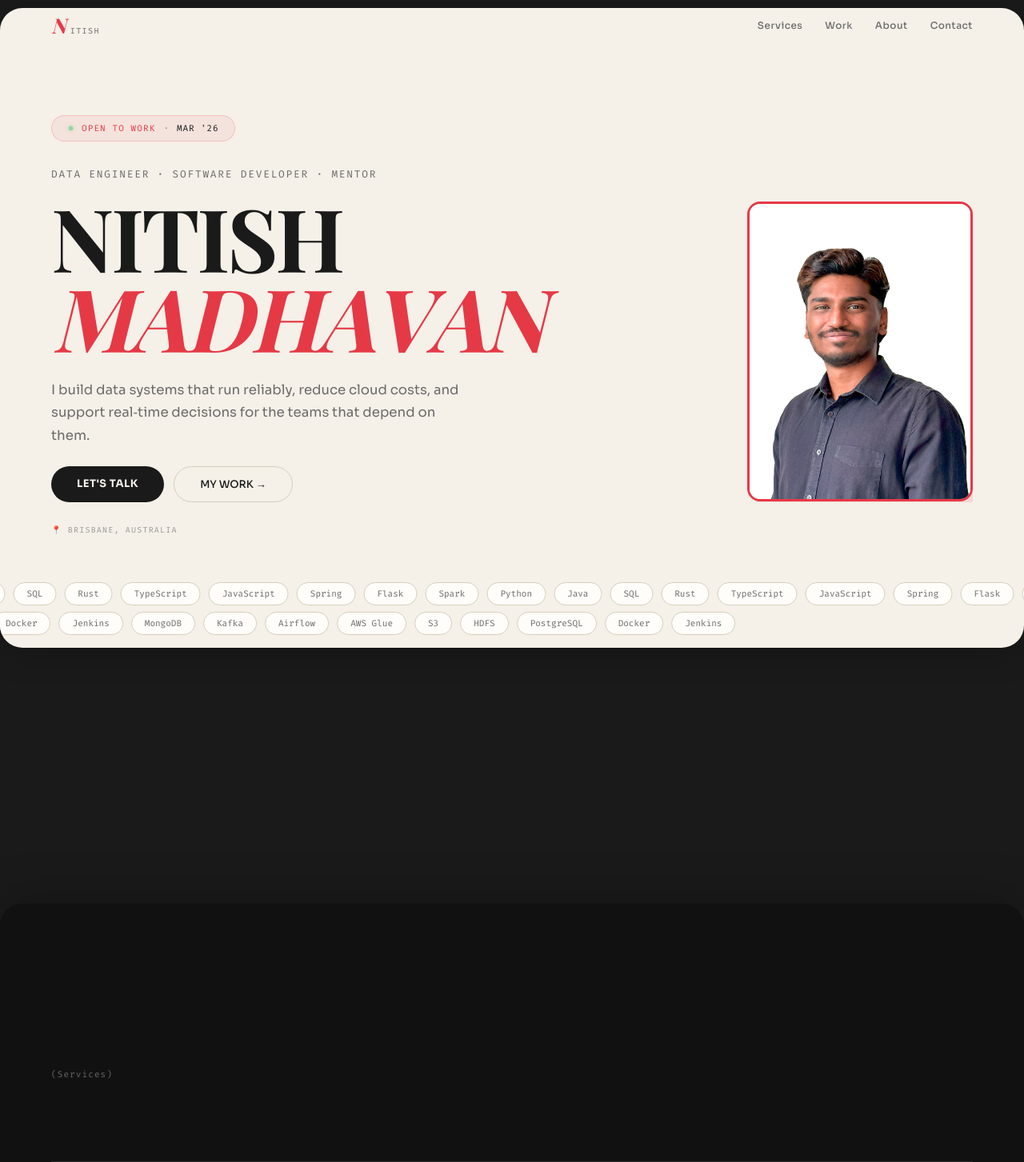
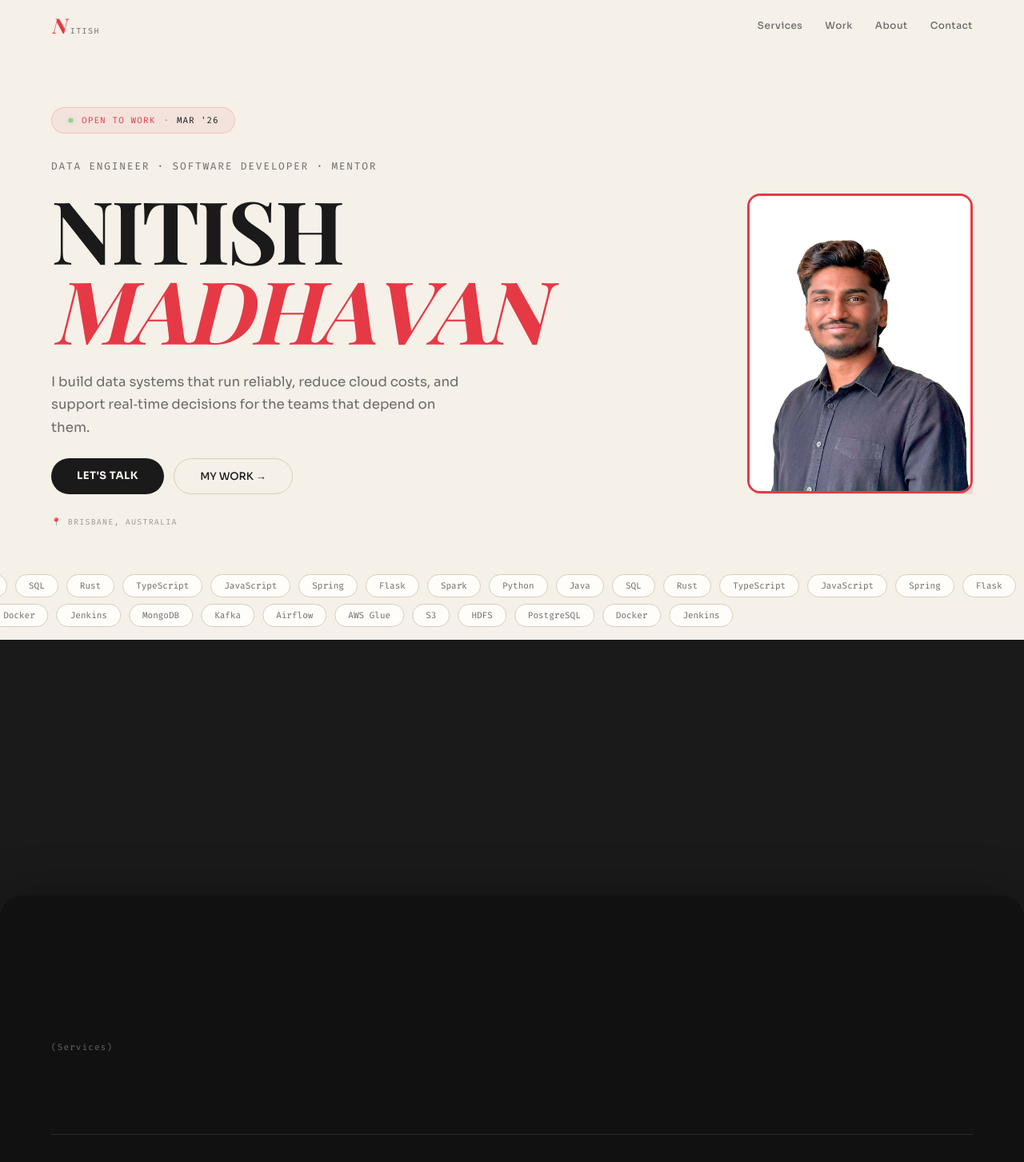
Before and after one commit to nitishrmadhavan/nitishrmadhavan.github.io, a React (Vite) app: page / in a window 1280 px wide. Shown: the top 1453 px of the page at 80% size. Built offline with nearby package versions, Linux system fonts and the light colour scheme; a web font is replaced by a local one.

Commit message:
Bunch of fix

```diff
--- a/src/App.jsx
+++ b/src/App.jsx
@@ -137,7 +137,7 @@ function LetterReveal({ text, tag: Tag = "h2", style = {}, start = "top 85%", cl
     return () => ctx.revert();
   }, []);
   return (
-    <Tag ref={ref} className={className} style={{ ...style, overflow: "hidden" }}>
+    <Tag ref={ref} className={className} style={{ ...style, overflow: "hidden", paddingBottom: "0.18em", marginBottom: "-0.18em" }}>
       {text.split("").map((char, i) => (
         <span key={i} className="gl" style={{ display: "inline-block" }}>
           {char === " " ? "\u00A0" : char}
@@ -166,7 +166,7 @@ function WordReveal({ children, style = {}, start = "top 88%" }) {
   return (
     <p ref={ref} style={{ ...style, margin: 0 }}>
       {String(children).split(" ").map((word, i) => (
-        <span key={i} style={{ display: "inline-block", overflow: "hidden", marginRight: "0.28em" }}>
+        <span key={i} style={{ display: "inline-block", overflow: "hidden", marginRight: "0.28em", paddingBottom: "0.18em", marginBottom: "-0.18em" }}>
           <span className="gw" style={{ display: "inline-block" }}>{word}</span>
         </span>
       ))}
@@ -260,7 +260,7 @@ function Hero() {
             <p ref={metaRef} style={{ fontFamily: F.mono, fontSize: "clamp(10px,1vw,13px)", color: C.muted, letterSpacing: "0.14em", textTransform: "uppercase", margin: "0 0 clamp(16px,2.5vh,28px)" }}>
               Data Engineer · Software Developer · Mentor
             </p>
-            <div style={{ overflow: "hidden", marginBottom: "clamp(20px,3.5vh,36px)" }}>
+            <div style={{ overflow: "hidden", paddingBottom: "0.18em", marginBottom: "calc(clamp(20px,3.5vh,36px) - 0.18em)" }}>
               <h1 ref={nameRef} className="hero-name" style={{ fontFamily: F.display, fontSize: "clamp(40px, 8.5vw, 140px)", fontWeight: 700, lineHeight: 0.92, letterSpacing: "-0.03em", margin: 0, userSelect: "none" }}>
                 {"NITISH".split("").map((ch, i) => (
                   <span key={i} className="hl" style={{ display: "inline-block", color: C.dark }}>{ch}</span>
@@ -598,11 +598,11 @@ const CARD_STYLE = (bg, isFirst = false, isLast = false) => ({
   position: "sticky",
   top: 0,
   height: "100vh",
-  overflow: "hidden",          // clips content to rounded card shape
+  overflow: "hidden",
   background: bg,
-  borderRadius: "28px",        // full rounding on all corners
+  borderRadius: isFirst ? 0 : "28px",
   boxShadow: isFirst
-    ? "0 8px 40px rgba(0,0,0,0.2)"
+    ? "none"
     : "0 -8px 60px rgba(0,0,0,0.2), 0 -2px 0 rgba(0,0,0,0.06)",
   transformOrigin: "center top",
   marginBottom: isLast ? 0 : "40vh",
@@ -715,8 +715,7 @@ export default function Portfolio() {
 
       <Nav />
 
-      {/* Outer container — padded so dark body peeks above first card */}
-      <div ref={containerRef} style={{ paddingTop: "10px" }}>
+      <div ref={containerRef}>
         <section className="stack-card" id="hero" style={CARD_STYLE(C.cream, true)}>
           <Hero />
         </section>
```
